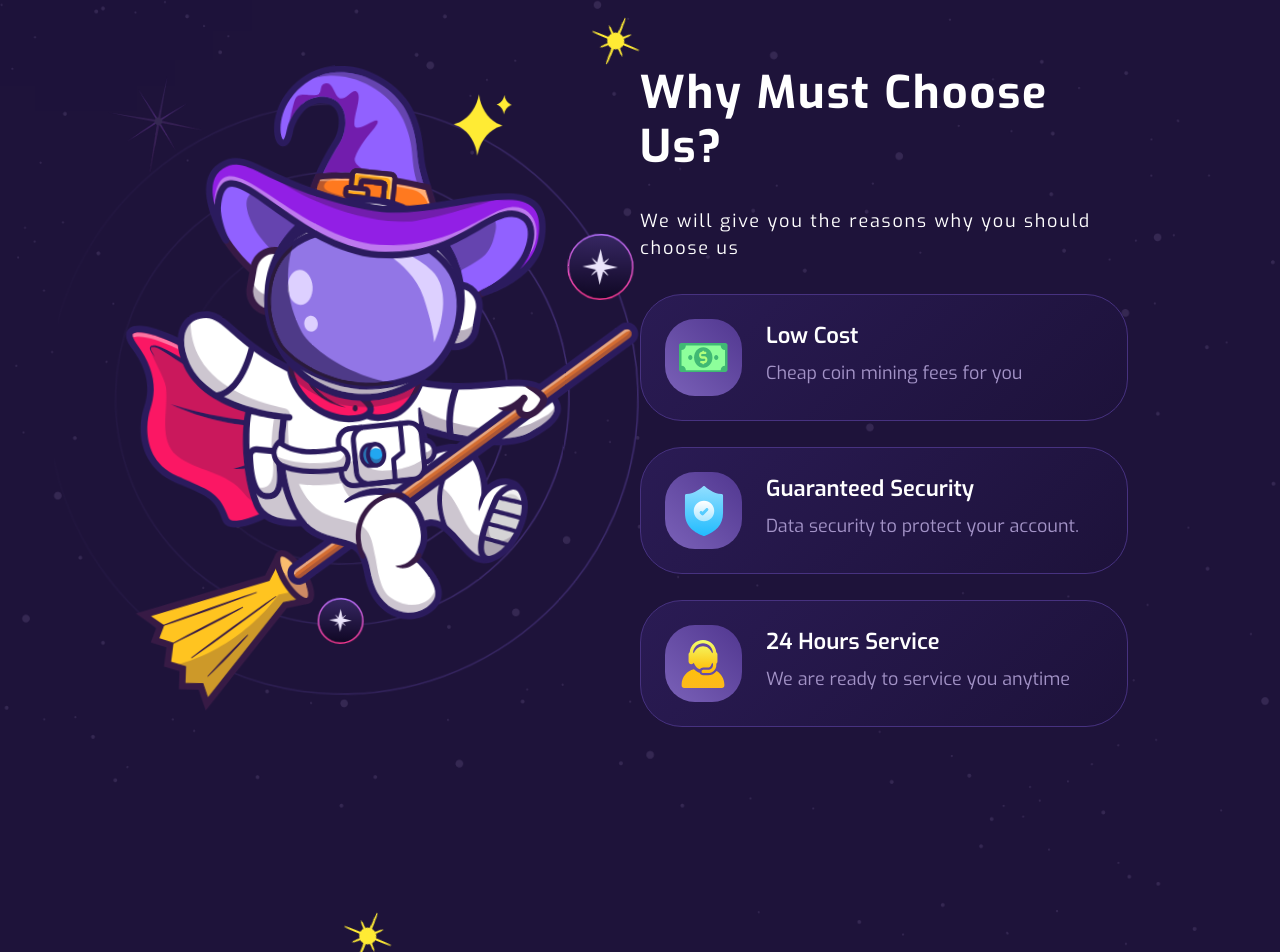
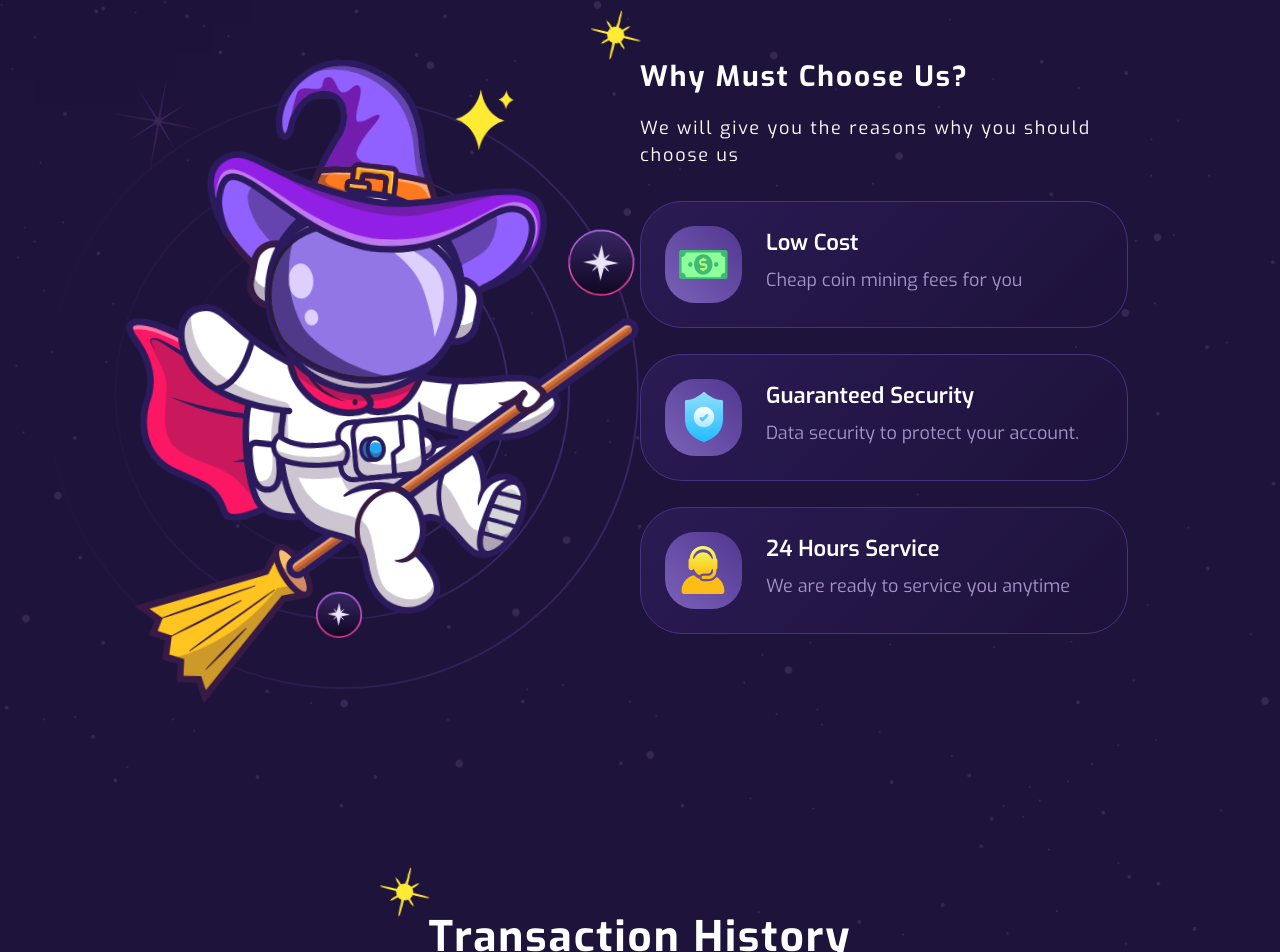
Before and after one commit to dicka88/crypto-galaxy, a React (Vite) app: page / in a window 1280 px wide. Shown: the part 1805-2757 px from the top of the page. Built offline with nearby package versions, Linux system fonts and the light colour scheme.

Commit message:
Update: adjust font size

```diff
--- a/src/styles/typography.scss
+++ b/src/styles/typography.scss
@@ -1,13 +1,13 @@
 .section-title {
   @apply font-bold;
   @apply leading-10;
-  font-size: 50px;
+  font-size: 3em;
 }
 
 .section-subtitle {
   @apply font-bold;
   line-height: 1.2em;
-  font-size: 45px;
+  font-size: 2.5;
 }
 
 h1,
```
